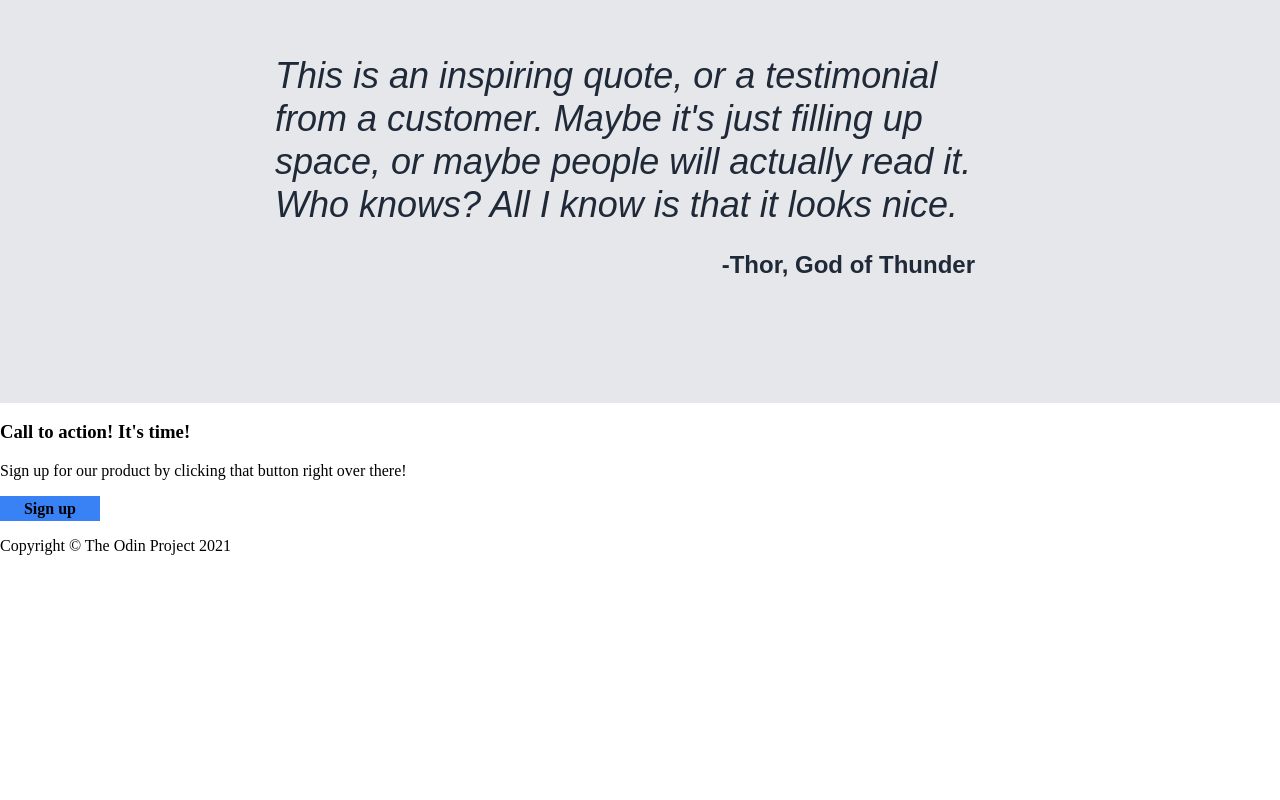
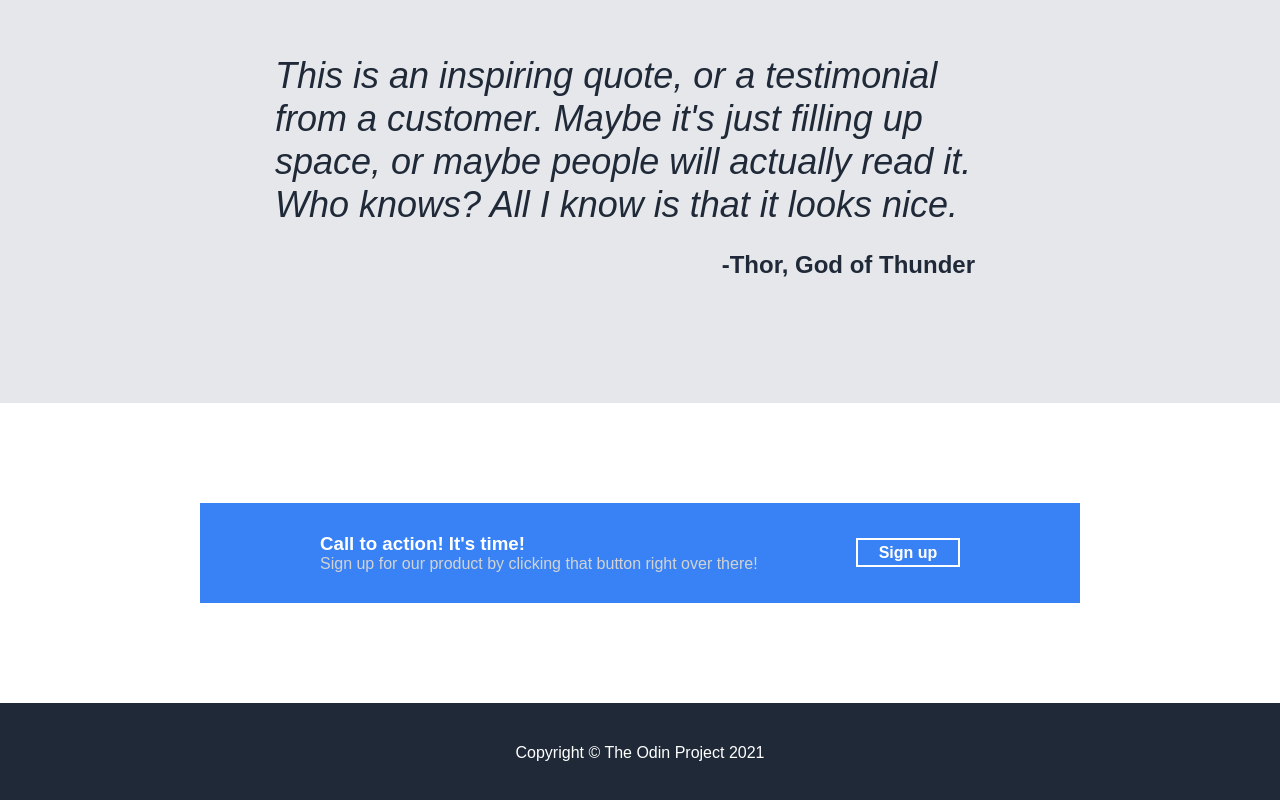
Before and after one commit to SyedArhamAziz/odin-landing-page, a plain HTML site: page index.html in a window 1280 px wide. Shown: the part 962-1762 px from the top of the page. Before the commit the page ends 1533 px from the top, so only its background shows below. Drawn offline with Linux system fonts and the light colour scheme.

Commit message:
finished part 4 and footer

```diff
--- a/index.html
+++ b/index.html
@@ -8,7 +8,6 @@
     </head>
 
     <body>
-        <div id="body">
         <div id="part-one">
             <div id="header">
                 <h4 id="logo">Header Logo</h4>
@@ -55,12 +54,13 @@
             <p id="author">-Thor, God of Thunder</p>
         </div>
         <div id="part-four">
+            <div id="blue-container">
                 <div>
                 <h3>Call to action! It's time!</h3>
-                    <p>Sign up for our product by clicking that button right over there!</p>
+                <p id="sign-up-message">Sign up for our product by clicking that button right over there!</p>
+                </div>
                 <div class="button" id="button2">
                     <p>Sign up</p>
-                    </div>
                 </div>
             </div>
         </div>
--- a/styles.css
+++ b/styles.css
@@ -1,5 +1,6 @@
 body {
     margin: 0;
+    font-family: sans-serif;
 }
 #part-one {
     background-color: #1F2937;
@@ -74,7 +75,7 @@ h2 {
     display: flex;
     flex-direction: column;
     align-items: center;
-    width: 150px;
+    width: 170px;
 }
 .rounded-square {
     border: 2px;
@@ -86,6 +87,7 @@ h2 {
 .img-sub {
     color: #444;
     font-size: 16px;
+    font-family: sans-serif;
     text-align: center;
     line-height: 100%;
 }
@@ -115,3 +117,44 @@ h2 {
     font-weight: bold;
     margin-right: 30px;
 }
+
+#part-four {
+    margin-top: 100px;
+    display: flex;
+    padding-left: 200px;
+    padding-right: 200px;
+    margin-bottom: 100px;
+}
+#blue-container {
+    width: 100%;
+    background-color: #3882F6;
+    color: white;
+    font-family: sans-serif;
+    display: flex;
+    align-items: center;
+    justify-content: space-between;
+    padding-left: 120px;
+    padding-right: 120px;
+    padding-top: 30px;
+    padding-bottom: 30px;
+}
+h3 {
+    margin: 0;
+}
+#sign-up-message {
+    margin: 0;
+    color: lightgray;
+}
+#button2 {
+    border-width: 2px;
+    border-style: solid;
+    border-color: white;
+}
+#footer {
+    background-color: #1F2937;
+    color: white;
+    display: flex;
+    justify-content: center;
+    align-items: center;
+    height: 100px;
+}
```
Lines whose indentation alone changed are shown as unchanged.
